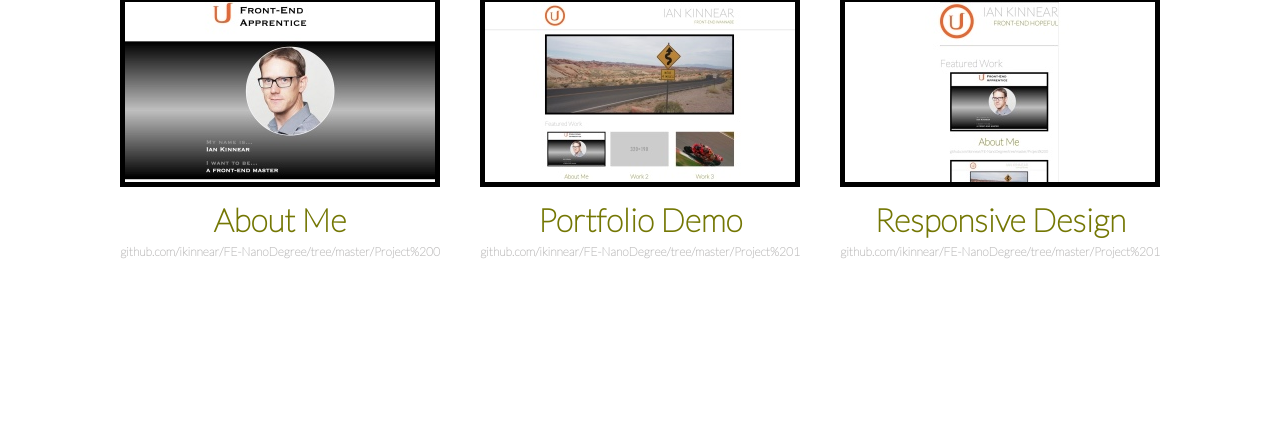
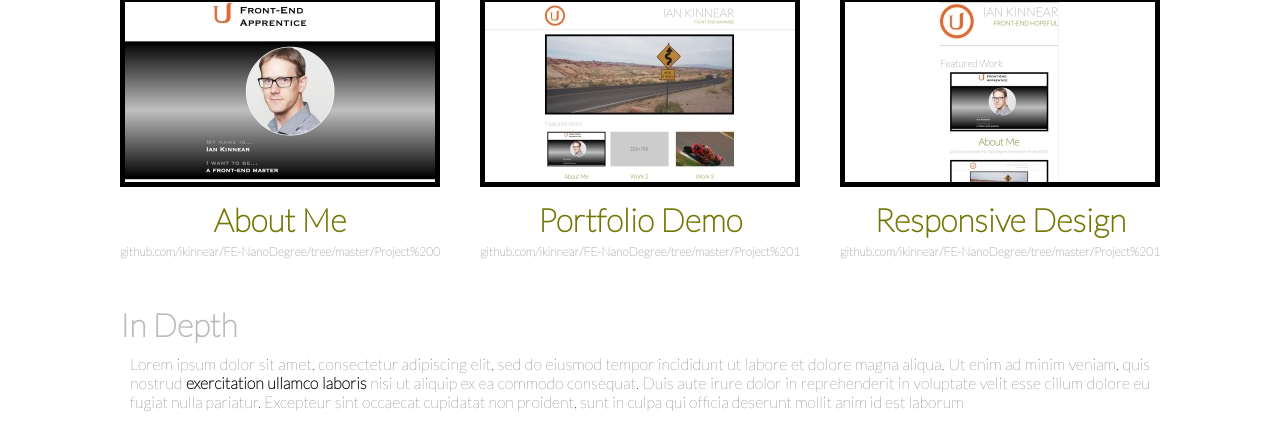
Before and after one commit to ikinnear/FE-NanoDegree, a plain HTML site: page Project 1/portfolio.html in a window 1280 px wide. Shown: the part 697-1118 px from the top of the page. Before the commit the page ends 976 px from the top, so only its background shows below. Drawn offline with Linux system fonts and the light colour scheme.

Commit message:
sec attempt fixes

```diff
--- a/Project 1/framework/css/main.css
+++ b/Project 1/framework/css/main.css
@@ -1,13 +1,22 @@
 * {
 	-webkit-box-sizing: border-box;
-    -moz-box-sizing: border-box;
-    -ms-box-sizing: border-box;
-    box-sizing: border-box;
-    font-family: 'Lato', sans-serif;
+	-moz-box-sizing: border-box;
+	-ms-box-sizing: border-box;
+	box-sizing: border-box;
+	font-family: 'Lato', sans-serif;
 }
 
 body {
   margin: 0;
+}
+
+p {
+	margin: 10px;
+	text-align: justify;
+}
+
+em {
+	font: bold 100% 'Lato', sans-serif;
 }
 
 h2 {
@@ -52,7 +61,7 @@ h5 {
 
 .udacity-logo {
 	width: 90px;
-    height: auto;
+	height: auto;
 }
 
 .right-text {
@@ -60,6 +69,5 @@ h5 {
 }
 
 .medium-border {
-	border-style: solid;
-    border-width: 5px;
+	border: 5px solid #000;
 }
--- a/Project 1/portfolio.html
+++ b/Project 1/portfolio.html
@@ -11,8 +11,6 @@
 		<link rel='stylesheet' media='screen and (min-width: 801px) and (max-width: 1024px)' href='framework/css/large.css' />
 		<!--<![endif]-->
 		<link rel='stylesheet' media='screen and (min-width: 1025px)' href='framework/css/extralarge.css' />
-
-
 		<link href='http://fonts.googleapis.com/css?family=Lato:100' rel='stylesheet' />
 		<title>Portfolio - Ian Kinnear</title>
 	</head>
@@ -23,7 +21,6 @@
 				<img src="images/udacity_logo.svg" class="udacity-logo" alt="Udacity Logo" />
 			</div>
 			</div>
-
 			<div class="col-10">
 				<div class="right-text">
 					<h1>IAN KINNEAR</h1>
@@ -63,5 +60,13 @@
 				</div>
 			</div>
 		</div>
+		<div class="row">
+			<div class="col-12">
+				<h2>In Depth</h2>
+				<p>
+					Lorem ipsum dolor sit amet, consectetur adipiscing elit, sed do eiusmod tempor incididunt ut labore et dolore magna aliqua. Ut enim ad minim veniam, quis nostrud <em>exercitation ullamco laboris</em> nisi ut aliquip ex ea commodo consequat. Duis aute irure dolor in reprehenderit in voluptate velit esse cillum dolore eu fugiat nulla pariatur. Excepteur sint occaecat cupidatat non proident, sunt in culpa qui officia deserunt mollit anim id est laborum
+				</p>
+			</div>
+		</div>
 	</body>
 </html>
```
Also changed, not shown: Project 1/framework/css/extralarge.css (indentation only), Project 1/framework/css/extrasmall.css (indentation only), Project 1/framework/css/large.css (indentation only), Project 1/framework/css/medium.css (indentation only), Project 1/framework/css/small.css (indentation only). Lines whose indentation alone changed are shown as unchanged.
